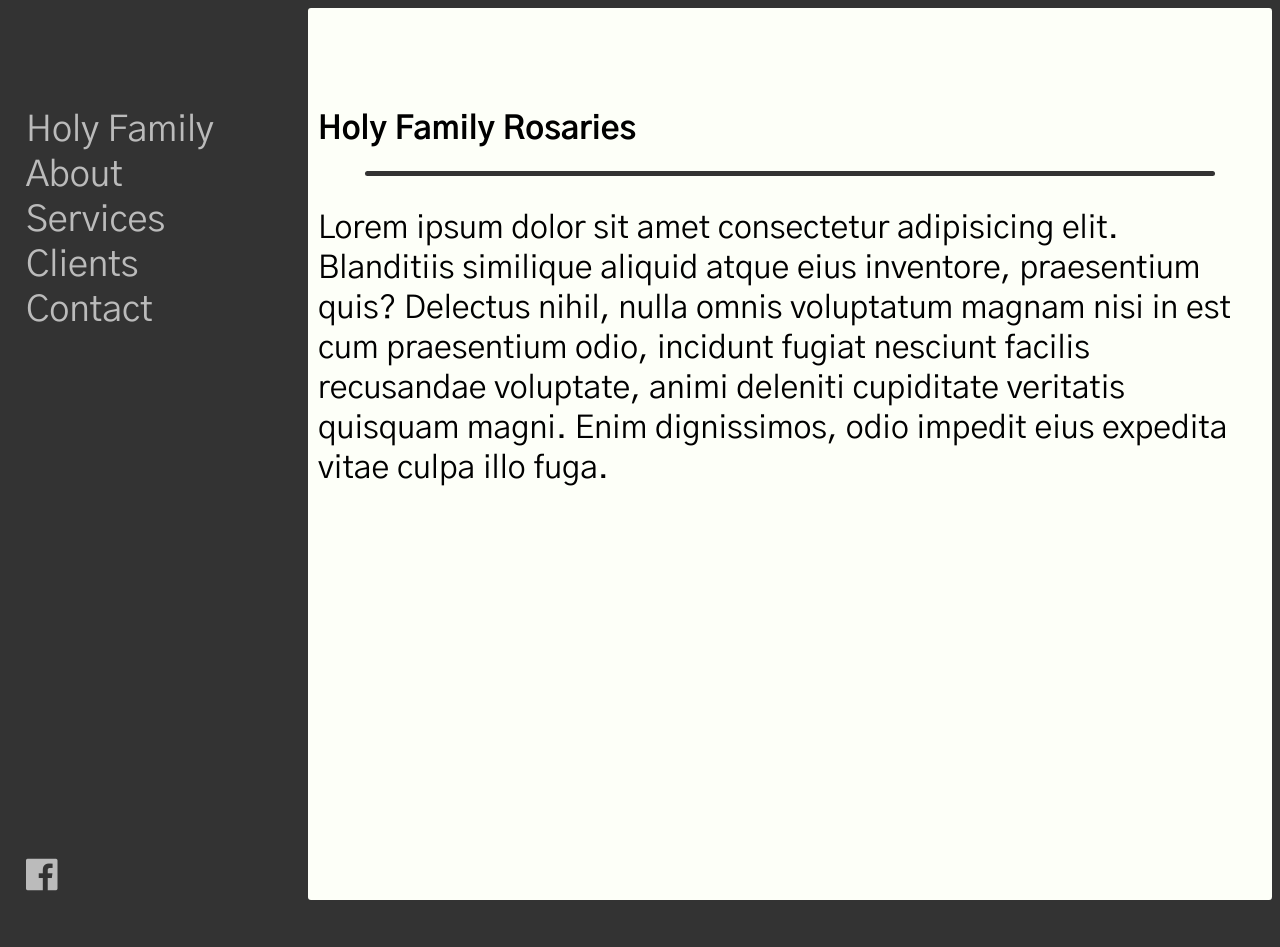
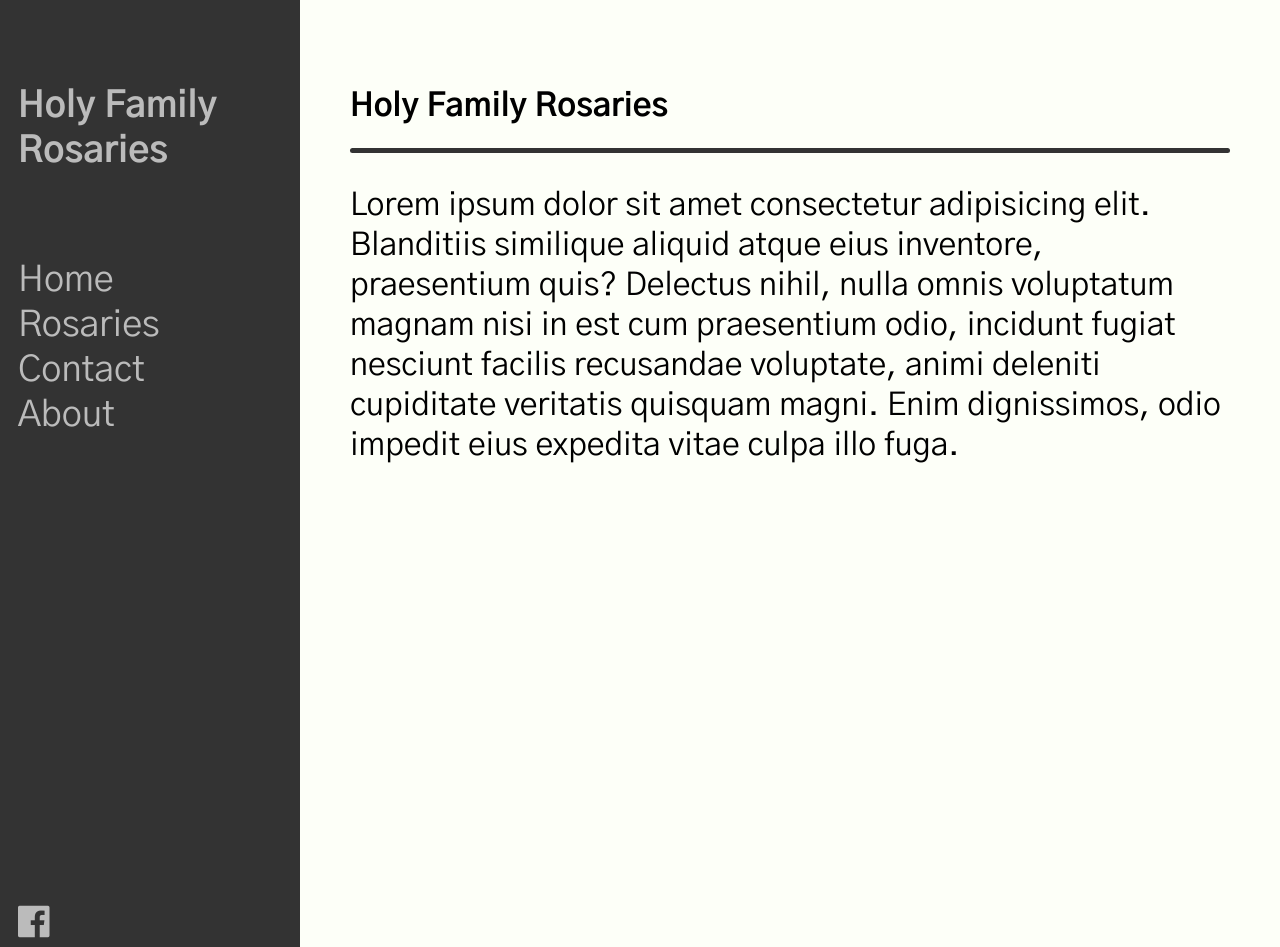
Before and after one commit to bryanoverby/bryan.github.io, a plain HTML site: page hfr/index.html in a window 1280 px wide. Before the commit the page ends 900 px from the top, so only its background shows below. Drawn offline with Linux system fonts and the light colour scheme.

Commit message:
Add files via upload

```diff
--- a/hfr/index.html
+++ b/hfr/index.html
@@ -15,10 +15,10 @@
     <div id="myNav" class="overlay">
         <a href="javascript:void(0)" class="closebtn" onclick="closeNav()">&times;</a>
         <div class="overlay-content">
+            <a href="#">Home</a>
+            <a href="#">Rosaries</a>
+            <a href="#">Contact</a>
             <a href="#">About</a>
-            <a href="#">Services</a>
-            <a href="#">Clients</a>
-            <a href="#">Contact</a>
             <a href="#"><i class="fab fa-facebook"></i></a>
         </div>
     </div>
@@ -30,19 +30,19 @@
         <!-- Side menu -->
         <div class="sidemenu">
             <li>
-                <a href="#" class="logo">Holy Family</a>
+                <h2 id="logo"><a href="#">Holy Family Rosaries</a></h2>
+            </li>
+            <li>
+                <a href="#">Home</a>
+            </li>
+            <li>
+                <a href="#">Rosaries</a>
+            </li>
+            <li>
+                <a href="#">Contact</a>
             </li>
             <li>
                 <a href="#">About</a>
-            </li>
-            <li>
-                <a href="#">Services</a>
-            </li>
-            <li>
-                <a href="#">Clients</a>
-            </li>
-            <li>
-                <a href="#">Contact</a>
             </li>
             <li class="bottom">
                 <a href="#"><i class="fab fa-facebook"></i></a>
--- a/hfr/style.css
+++ b/hfr/style.css
@@ -1,6 +1,7 @@
 body {
     font-family: 'Gothic A1', sans-serif;
     background: #333;
+    margin: 0;
 }
 
         #hidemenu {
@@ -51,10 +52,14 @@ body {
 
         .sidemenu {
             text-align: left;
-            padding-top: 100px;
             padding-left: 10px;
             display: block;
             background: #333;
+        }
+
+        #logo {
+            padding-top: 64px;
+            padding-bottom: 64px;
         }
 
         .sidemenu a {
@@ -73,7 +78,7 @@ body {
         }
 
         .bottom {
-            margin-top: 180%;
+            margin-top: 160%;
         }
 
         .wrapper {
@@ -84,15 +89,13 @@ body {
 
         .content {
             background: #fdfff8;
-            border-radius: 3px;
-            padding-top: 80px;
-            padding-left: 10px;
-            padding-right: 10px;
+            padding-top: 65px;
+            padding-left: 50px;
+            padding-right: 50px;
         }
 
         hr {
             border: 0;
-            width: 90%;
             height: 5px;
             background: #333;
             border-radius: 3px;
```
